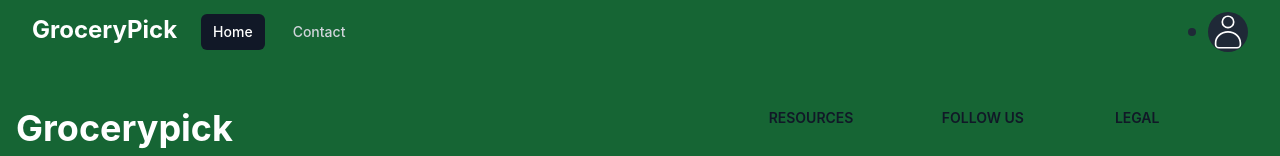
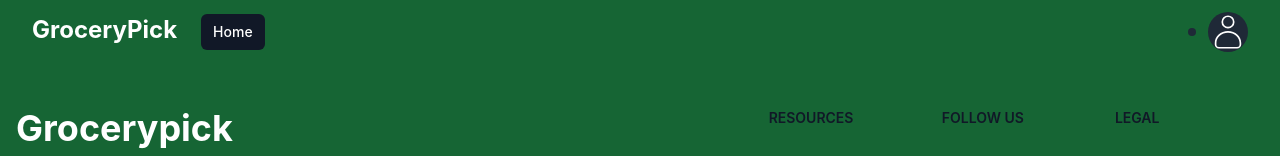
Before and after one commit to Graycemuthui/Grocery-pick, a React (Create React App) app: page /footer in a window 1280 px wide. Shown: the top 156 px of the page. Built offline with nearby package versions, Linux system fonts and the light colour scheme; sample sign-in values are in the browser's storage.

Commit message:
Remove footer

```diff
--- a/src/pages/Navbar.js
+++ b/src/pages/Navbar.js
@@ -5,10 +5,7 @@ import { Bars3Icon, XMarkIcon } from "@heroicons/react/24/outline";
 import { Link } from "react-router-dom";
 import { CiUser } from "react-icons/ci";
 
-const navigation = [
-  { name: "Home", href: "/products", current: true },
-  { name: "Contact", href: "/footer", current: false },
-];
+const navigation = [{ name: "Home", href: "/products", current: true }];
 
 function classNames(...classes) {
   return classes.filter(Boolean).join(" ");
```
